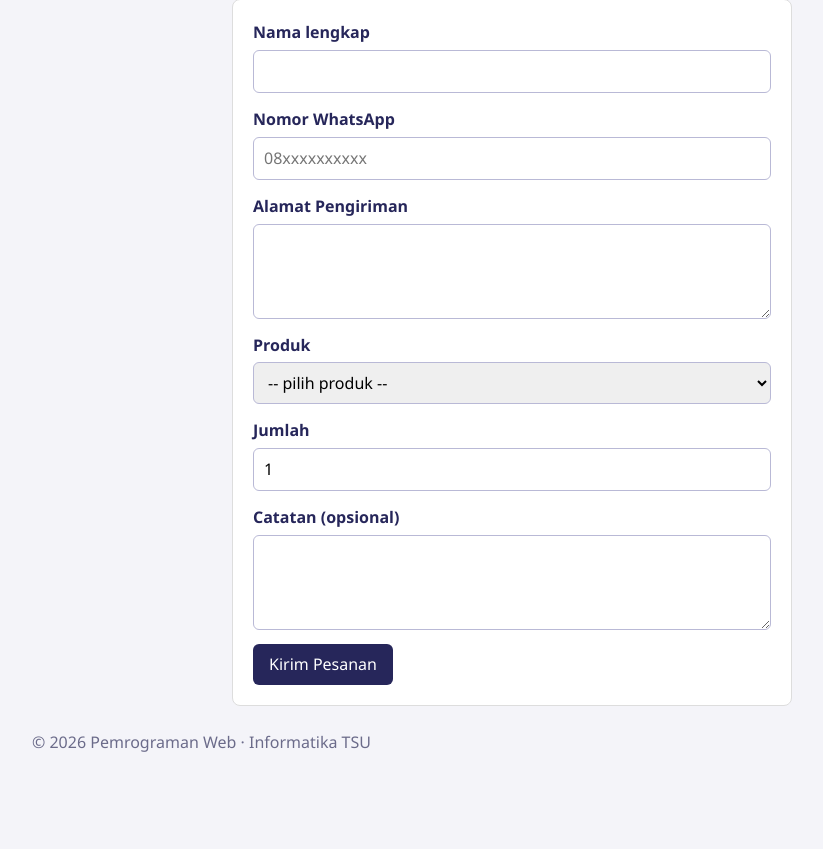
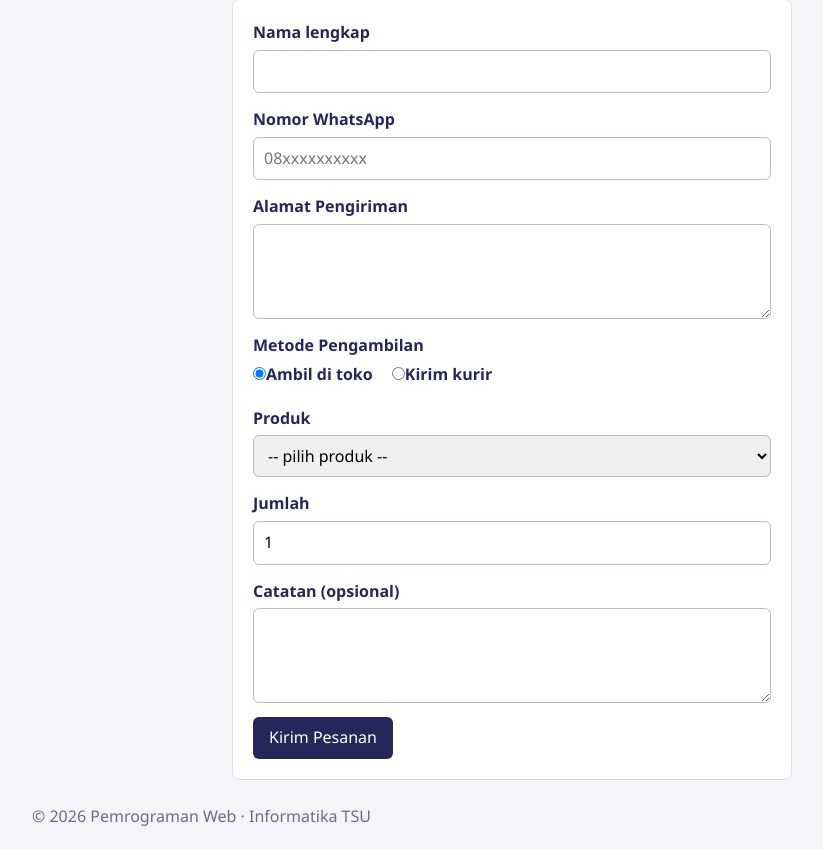
Before and after one commit to sultanaskaruzaman/P09, a PHP site: page /pesan.php in a window 1280 px wide. Shown: the part 160-1009 px from the top of the page, without its empty margins (128-951 px from the left). Before the commit the page ends 912 px from the top, so only its background shows below. Run offline with PHP 8.4, Linux system fonts and the light colour scheme.

Commit message:
tambah opsi metode pengambilan dan validasi whitelist

```diff
--- a/toko-umkm/daftar-pesanan.php
+++ b/toko-umkm/daftar-pesanan.php
@@ -44,6 +44,7 @@ $totalOmzet = array_sum(array_column($daftarPesanan, "total"));
                     <th>Alamat</th>
                     <th>Produk</th>
                     <th>Jumlah</th>
+                    <th>Metode</th>
                     <th>Total</th>
                     <th>Catatan</th>
                 </tr>
@@ -57,6 +58,7 @@ $totalOmzet = array_sum(array_column($daftarPesanan, "total"));
                     <td><?= e($pesanan["alamat"] ?? '') ?></td>
                     <td><?= e($pesanan["produk"]) ?></td>
                     <td><?= $pesanan["jumlah"] ?></td>
+                    <td><?= e($pesanan["metode"] ?? '') ?></td>
                     <td><?= formatRupiah($pesanan["total"]) ?></td>
                     <td><?= e($pesanan["catatan"]) ?></td>
                 </tr>
--- a/toko-umkm/functions.php
+++ b/toko-umkm/functions.php
@@ -121,6 +121,14 @@ function validasiPesanan(array $input, array $daftarProduk): array
         $kesalahan["kode_produk"] = "Maaf, stok produk ini habis.";
     }
 
+    // Validasi Metode Pengambilan (Whitelist)
+    $daftarMetode = ["Ambil di toko", "Kirim kurir"];
+    $metode = $input['metode'] ?? '';
+
+    if (!in_array($metode, $daftarMetode, true)) {
+        $kesalahan['metode'] = "Pilih metode pengambilan yang sah.";
+    }
+
     // Jumlah: bilangan bulat 1-20 dan tidak melebihi stok
     $jumlah = filter_var($input["jumlah"], FILTER_VALIDATE_INT, [
         "options" => ["min_range" => 1, "max_range" => 20],
--- a/toko-umkm/pesan.php
+++ b/toko-umkm/pesan.php
@@ -12,6 +12,7 @@ $input = [
     "alamat" => "",
     "kode_produk" => (string) filter_input(INPUT_GET, "produk"),
     "jumlah" => "1",
+    "metode" => "Ambil di toko",
     "catatan" => "",
 ];
 $kesalahan = [];
@@ -25,6 +26,7 @@ if ($_SERVER["REQUEST_METHOD"] === "POST") {
         "alamat" => trim((string) filter_input(INPUT_POST, "alamat")),
         "kode_produk" => (string) filter_input(INPUT_POST, "kode_produk"),
         "jumlah" => trim((string) filter_input(INPUT_POST, "jumlah")),
+        "metode" => (string) filter_input(INPUT_POST, "metode"),
         "catatan" => trim((string) filter_input(INPUT_POST, "catatan")),
     ];
 
@@ -47,6 +49,7 @@ if ($_SERVER["REQUEST_METHOD"] === "POST") {
             "produk" => $produk["nama"],
             "harga" => $produk["harga"],
             "jumlah" => $jumlah,
+            "metode" => $input["metode"],
             "total" => $produk["harga"] * $jumlah,
             "catatan" => $input["catatan"],
         ]);
@@ -123,6 +126,21 @@ $berhasil = ($status === "berhasil" && is_string($kodeBaru));
         </div>
 
         <div class="isian">
+            <label>Metode Pengambilan</label>
+            <div>
+                <label style="display:inline-block; margin-right: 15px;">
+                    <input type="radio" name="metode" value="Ambil di toko" <?= $input['metode'] === 'Ambil di toko' ? 'checked' : '' ?>>Ambil di toko
+                </label>
+                <label style="display:inline-block; margin-right: 15px;">
+                    <input type="radio" name="metode" value="Kirim kurir" <?= $input['metode'] === 'Kirim kurir' ? 'checked' : '' ?>>Kirim kurir
+                </label>
+            </div>
+            <?php if (isset($kesalahan['metode'])): ?>
+                <small class="galat"><?= e($kesalahan['metode']) ?></small>
+            <?php endif; ?>
+        </div>
+
+        <div class="isian">
             <label for="kode_produk">Produk</label>
             <select id="kode_produk" name="kode_produk">
                 <option value="">-- pilih produk --</option>
```
Also changed, not shown: toko-umkm/data/pesanan.json (+13 -0 lines).
